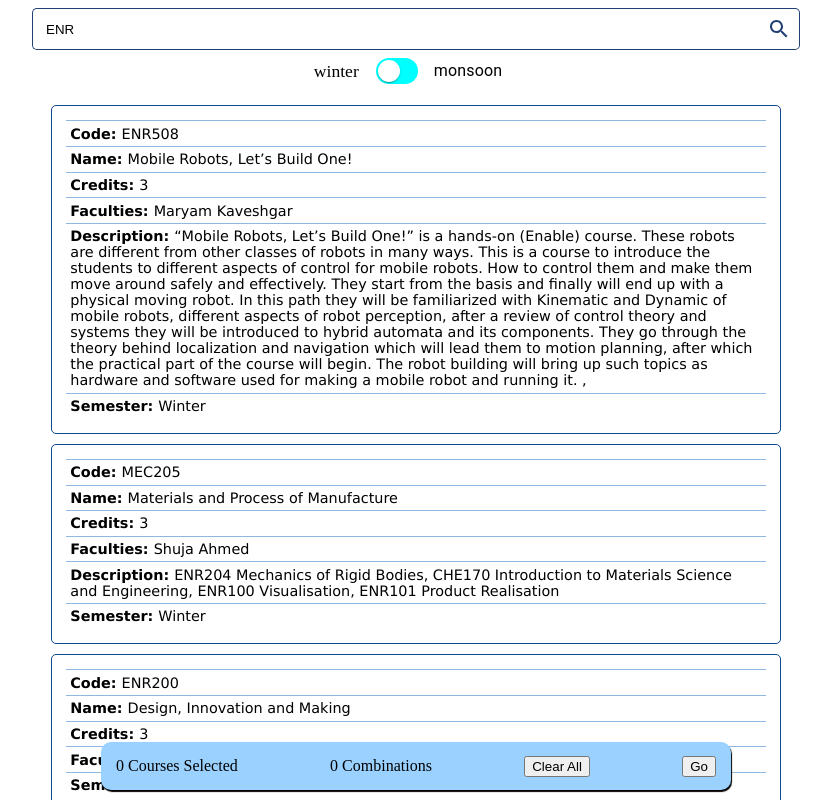
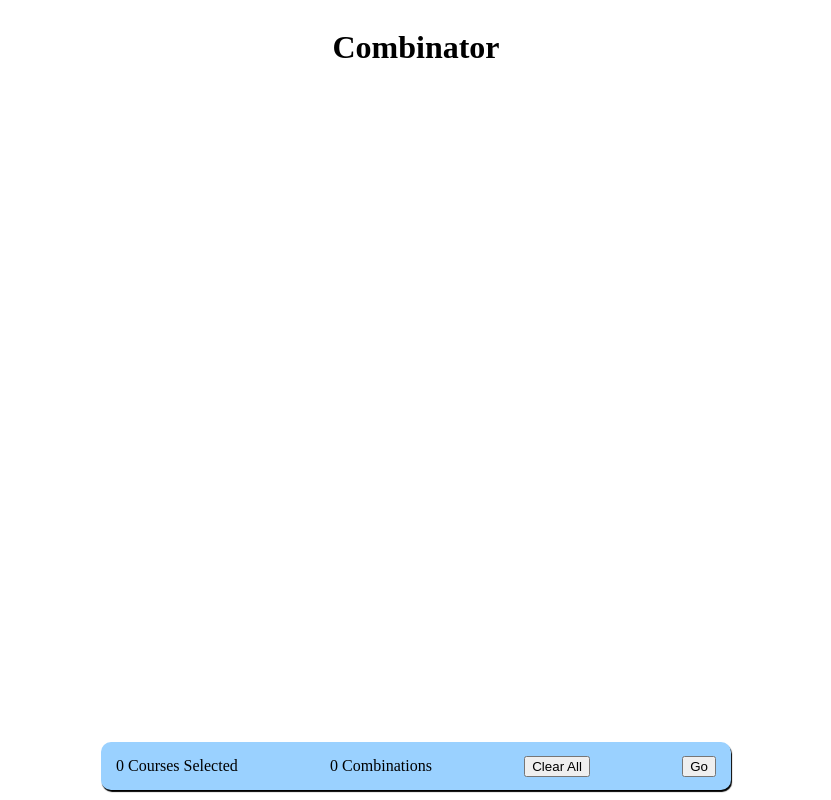
Before and after one commit to JeelRajodiya/AU-ClassCombinator, a React (Vite) app in the folder FrontEnd/: page / in a window 1280 px wide. Both pictures are taken after a click on the button "Go". Shown: the top 800 px of the page, without its empty margins (224-1055 px from the left). Built offline with nearby package versions, Linux system fonts and the light colour scheme.

Commit message:
kind of works

```diff
--- a/FrontEnd/src/App.tsx
+++ b/FrontEnd/src/App.tsx
@@ -8,6 +8,7 @@ import "./styles/app.css";
 import CourseExplorer from "./components/CourseExplorer";
 import SemesterSwitch from "./components/SemesterSwitch";
 import ActionBar from "./components/ActionBar";
+import Combinator from "./components/Combinator";
 export default function App() {
 	const [cd, setCD] = React.useState(new CourseDirectory(winter, monsoon));
 	const [query, setQuery] = React.useState("ENR");
@@ -16,9 +17,14 @@ export default function App() {
 	React.useEffect(() => {
 		setCombinations(cd.generatePossibleCombinations(selected));
 	}, [selected]);
+	const [isCombinatorOpen, setIsCombinatorOpen] = React.useState(false);
 
 	return (
 		<main>
+			{isCombinatorOpen ? (
+				<Combinator cd={cd} combinations={combinations} />
+			) : (
+				<>
 					<SearchBar query={query} setQuery={setQuery}></SearchBar>
 					<SemesterSwitch cd={cd} setCD={setCD} />
 					<CourseExplorer
@@ -27,10 +33,15 @@ export default function App() {
 						query={query}
 						cd={cd}
 					/>
+				</>
+			)}
+
 			<ActionBar
 				selected={selected}
 				combinations={combinations}
 				setSelected={setSelected}
+				isCombinatorOpen={isCombinatorOpen}
+				setIsCombinatorOpen={setIsCombinatorOpen}
 			/>
 		</main>
 	);
--- a/FrontEnd/src/components/ActionBar.tsx
+++ b/FrontEnd/src/components/ActionBar.tsx
@@ -5,6 +5,8 @@ type ActionBarProps = {
 	selected: string[];
 	setSelected: any;
 	combinations: string[][];
+	isCombinatorOpen: boolean;
+	setIsCombinatorOpen: any;
 };
 
 export default function ActionBar(props: ActionBarProps) {
@@ -19,7 +21,13 @@ export default function ActionBar(props: ActionBarProps) {
 			>
 				Clear All
 			</button>
-			<button>Go</button>
+			<button
+				onClick={() => {
+					props.setIsCombinatorOpen(!props.isCombinatorOpen);
+				}}
+			>
+				Go
+			</button>
 		</div>
 	);
 }
--- /dev/null
+++ b/FrontEnd/src/components/Combinator.tsx
@@ -0,0 +1,22 @@
+import React from "react";
+import CourseDirectory from "./../Course_Directory";
+import "./../styles/combinator.css";
+type CombinatorProps = {
+	cd: CourseDirectory;
+	combinations: string[][];
+};
+
+export default function Combinator(props: CombinatorProps) {
+	return (
+		<div className="combinator">
+			<h1>Combinator</h1>
+			{props.combinations.map((combination) => (
+				<div className="combination-entry">
+					{combination.map((code) => (
+						<span className="combinator-code">{code}</span>
+					))}
+				</div>
+			))}
+		</div>
+	);
+}
--- /dev/null
+++ b/FrontEnd/src/styles/combinator.css
@@ -0,0 +1,22 @@
+.combination-entry {
+	display: flex;
+	flex-direction: column;
+	align-items: center;
+	justify-content: center;
+	flex-direction: row;
+	padding: 5px;
+	margin: 5px;
+	box-shadow: 1px 2px 1px rgba(0, 0, 0, 0.427);
+	border-radius: 5px;
+	border: 1px solid rgba(0, 0, 0, 0.189);
+}
+
+.combinator {
+	display: flex;
+	flex-direction: column;
+	align-items: center;
+	justify-content: center;
+}
+.combinator-code {
+	padding: 0 10px;
+}
```
Lines whose indentation alone changed are shown as unchanged.
